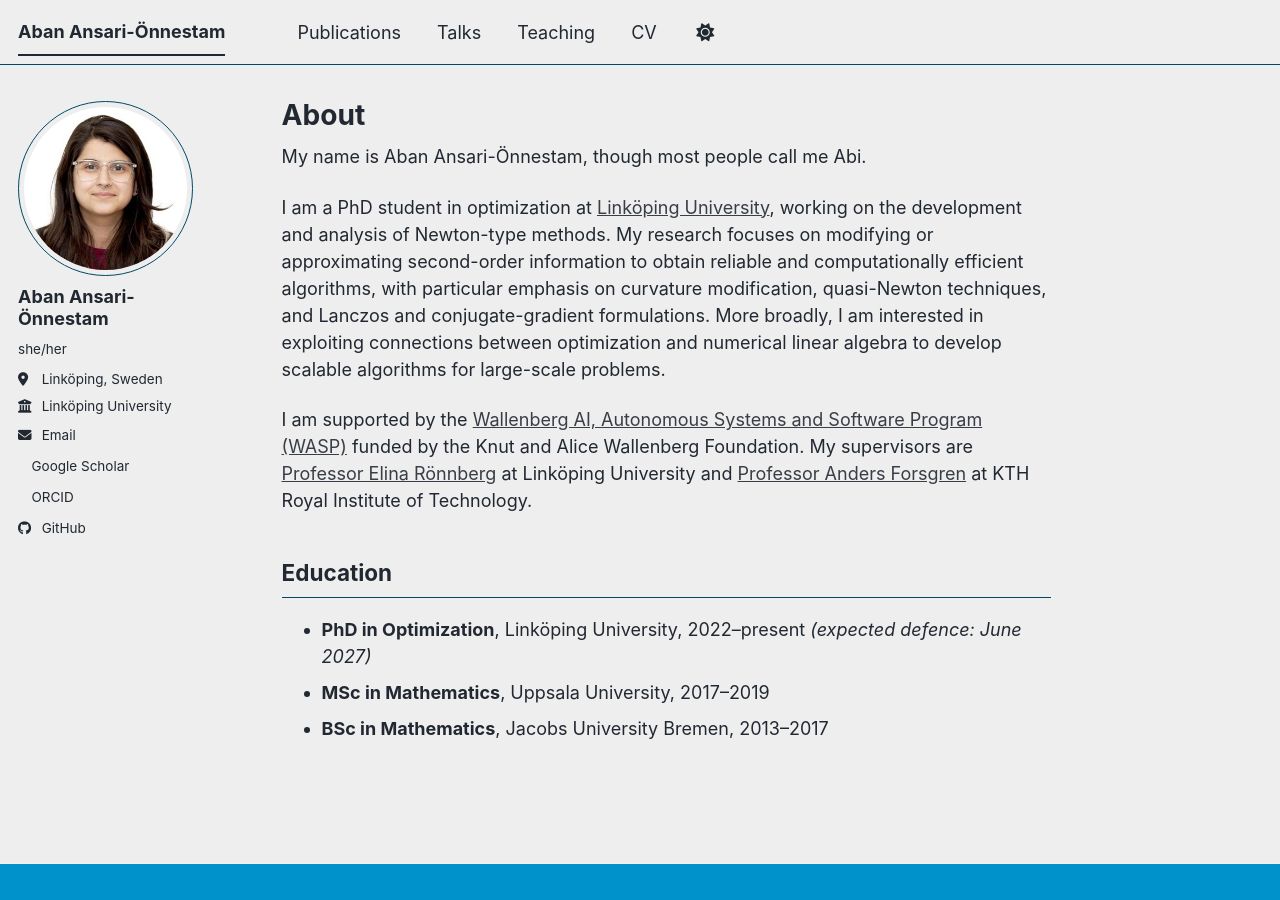
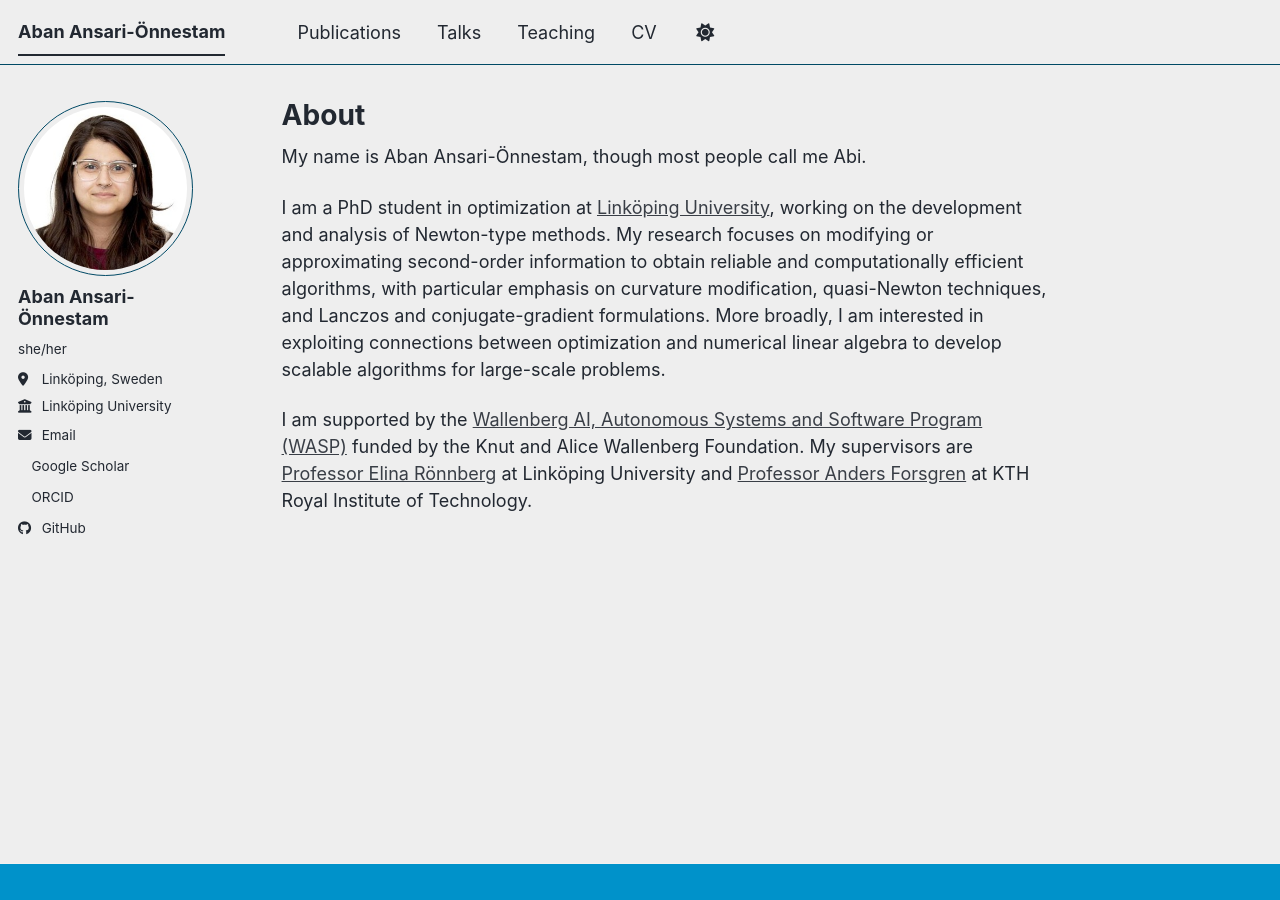
Before and after one commit to abiansari/abiansari.github.io, a Jekyll site: the page built from _pages/about.md, in a window 1280 px wide. Built offline with Jekyll 4.4.1, drawn with Linux system fonts in a browser that asks for light colours; a script bundle is joined from its source files by our own code; a style sheet for code colours, icons or effects is not loaded.

Commit message:
Update about.md

```diff
--- a/_pages/about.md
+++ b/_pages/about.md
@@ -22,9 +22,3 @@ I am supported by the [Wallenberg AI, Autonomous Systems and Software Program
 [Professor Elina Rönnberg](https://liu.se/medarbetare/eliro15) at Linköping University and
 [Professor Anders Forsgren](https://www.kth.se/profile/andersf) at KTH Royal Institute of
 Technology.
-
-## Education
-
-- **PhD in Optimization**, Linköping University, 2022–present *(expected defence: June 2027)*
-- **MSc in Mathematics**, Uppsala University, 2017–2019
-- **BSc in Mathematics**, Jacobs University Bremen, 2013–2017
```
